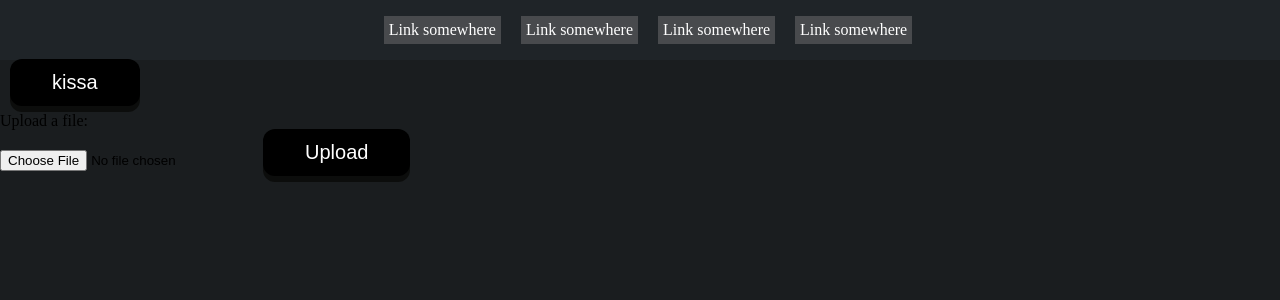
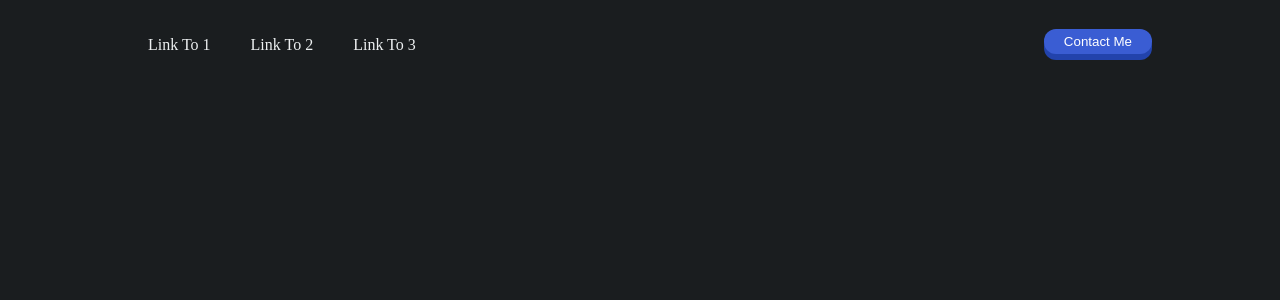
Before and after one commit to Vikaheimo/Budget-Tracker-Frontend, a React app: page / in a window 1280 px wide. Shown: the top 300 px of the page. Built offline with nearby package versions, Linux system fonts and the light colour scheme.

Commit message:
Fix css bugs

```diff
--- a/package.json
+++ b/package.json
@@ -7,8 +7,8 @@
     "start": "webpack serve --open --config webpack.dev.js",
     "watch": "webpack --watch --config webpack.dev.js",
     "build": "webpack . --config webpack.prod.js",
-    "lint": "eslint ./",
-    "lint:fix": "eslint ./ --fix"
+    "lint": "eslint ./src",
+    "lint:fix": "eslint ./src --fix"
   },
   "keywords": [],
   "author": "",
--- a/src/App.js
+++ b/src/App.js
@@ -1,24 +1,38 @@
 import React from "react"
 import Navbar from "./Components/Navbar/Navbar"
-import NavItem from "./Components/Navbar/NavItem"
 import Button from "./Components/Button/Button"
 import FileUploader from "./Components/FileUploader/FileUploader"
 import Expenses from "./Service/Expenses"
 import "./App.scss"
 
+const NAVITEMS = [
+    {
+        id: 1,
+        link: "#",
+        text: "Link To 1"
+    },
+    {
+        id: 2,
+        link: "#",
+        text: "Link To 2"
+    },
+    {
+        id: 3,
+        link: "#",
+        text: "Link To 3"
+    }
+]
+
 const App = () => {
     return (
         <div className="root">
-            <Navbar>
-                <NavItem text={"Link somewhere"} />
-                <NavItem text={"Link somewhere"} />
-                <NavItem text={"Link somewhere"} />
-                <NavItem text={"Link somewhere"} />
-            </Navbar>
-            <Button text={"kissa"} onClick={() => console.log("Kissa")} />
-            <FileUploader text={"kissa koira"} submitFile={Expenses.update} />
+            <Navbar navitems={NAVITEMS} />
         </div>
     )
 }
+/*
+            <Button text={"kissa"} onClick={() => console.log("Kissa")} />
+            <FileUploader text={"kissa koira"} submitFile={Expenses.update} />
+*/
 
 export default App
--- a/src/Components/Button/Button.scss
+++ b/src/Components/Button/Button.scss
@@ -1,5 +1,5 @@
 .Button-pushable {
-    background: rgb(12, 13, 12);
+    background: #2243ac;
     border-radius: 12px;
     border: none;
     padding: 0;
@@ -10,10 +10,9 @@
 }
 .Button-front {
     display: block;
-    padding: 12px 42px;
+    padding: 5px 20px;
     border-radius: 12px;
-    font-size: 1.25rem;
-    background: rgb(0, 0, 0);
+    background: #3a5dd3;
     color: var(--text-color);
     transform: translateY(-6px);
 }
--- a/src/Components/Navbar/NavItem.js
+++ /dev/null
@@ -1,13 +0,0 @@
-import React from "react"
-import "./NavItem.scss"
-
-const NavItem = (props) => {
-    return (
-        <li className="nav-item">
-            <a href={props.link ? props.link : "#"} className="nav-link">
-                {props.text}
-            </a>
-        </li>
-    )
-}
-export default NavItem
--- a/src/Components/Navbar/NavItem.scss
+++ /dev/null
@@ -1,16 +0,0 @@
-.nav-item {
-    width: fit-content;
-    display: flex;
-    align-items: center;
-    justify-content: center;
-    margin-left: 1rem;
-}
-.nav-link {
-    background-color: #484a4d;
-    color: var(--text-color);
-    padding: 5px;
-    margin: 2px;
-    display: flex;
-    align-items: center;
-    justify-content: center;
-}
--- a/src/Components/Navbar/Navbar.js
+++ b/src/Components/Navbar/Navbar.js
@@ -1,11 +1,21 @@
 import React from "react"
 import "./Navbar.scss"
+import Button from "../Button/Button"
 
-const Navbar = (props) => {
+const Navbar = ({ navitems }) => {
     return (
-        <nav className="navbar">
-            <ul className="navbar-nav"> {props.children} </ul>
-        </nav>
+        <div className="navbar">
+            <nav>
+                {navitems.map((item) => (
+                    <li className="navitem" key={item.id}>
+                        <a className="navlink" href={item.link}>
+                            {item.text}
+                        </a>
+                    </li>
+                ))}
+            </nav>
+            <Button text={"Contact Me"} onClick={() => console.log("TODO!")} />
+        </div>
     )
 }
 export default Navbar
--- a/src/Components/Navbar/Navbar.scss
+++ b/src/Components/Navbar/Navbar.scss
@@ -1,13 +1,19 @@
 .navbar {
-    height: var(--nav-size);
-    background-color: #1F2428;
-    padding: 0 1rem;
-    border-bottom: 8px;
+    display: flex;
+    justify-content: space-between;
+    align-items: center;
+    padding: 30px 10%;
+    list-style: none;
 }
 
-.navbar-nav {
-    max-width: 100%;
-    height: 100%;
-    display: flex;
-    justify-content: center;
+.navlink {
+    font-weight: 500;
+    font-size: 16;
+    color: #edf0f1;
+    text-decoration: none;
 }
+
+.navitem {
+    display: inline-block;
+    padding: 0px 20px;
+}
```
Also changed, not shown: 2 other files (tests, documents, lock files or other folders).
